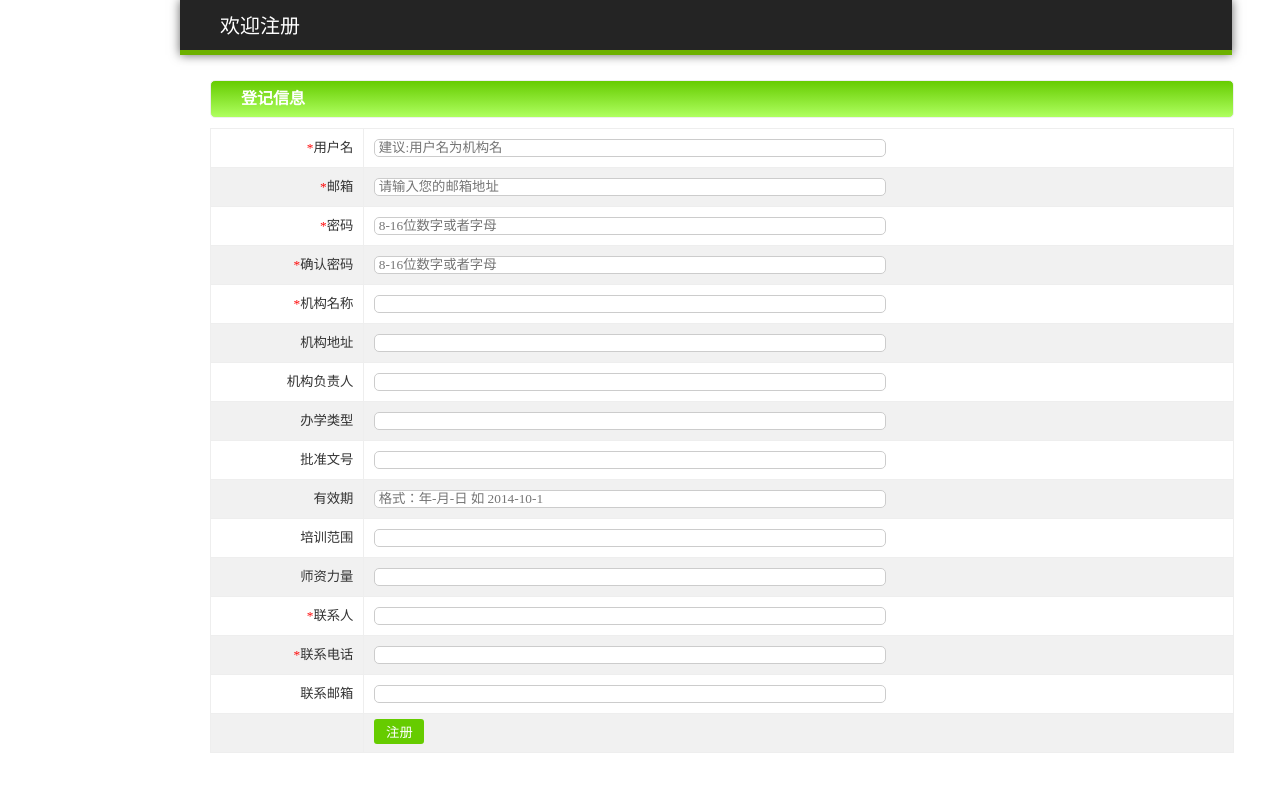
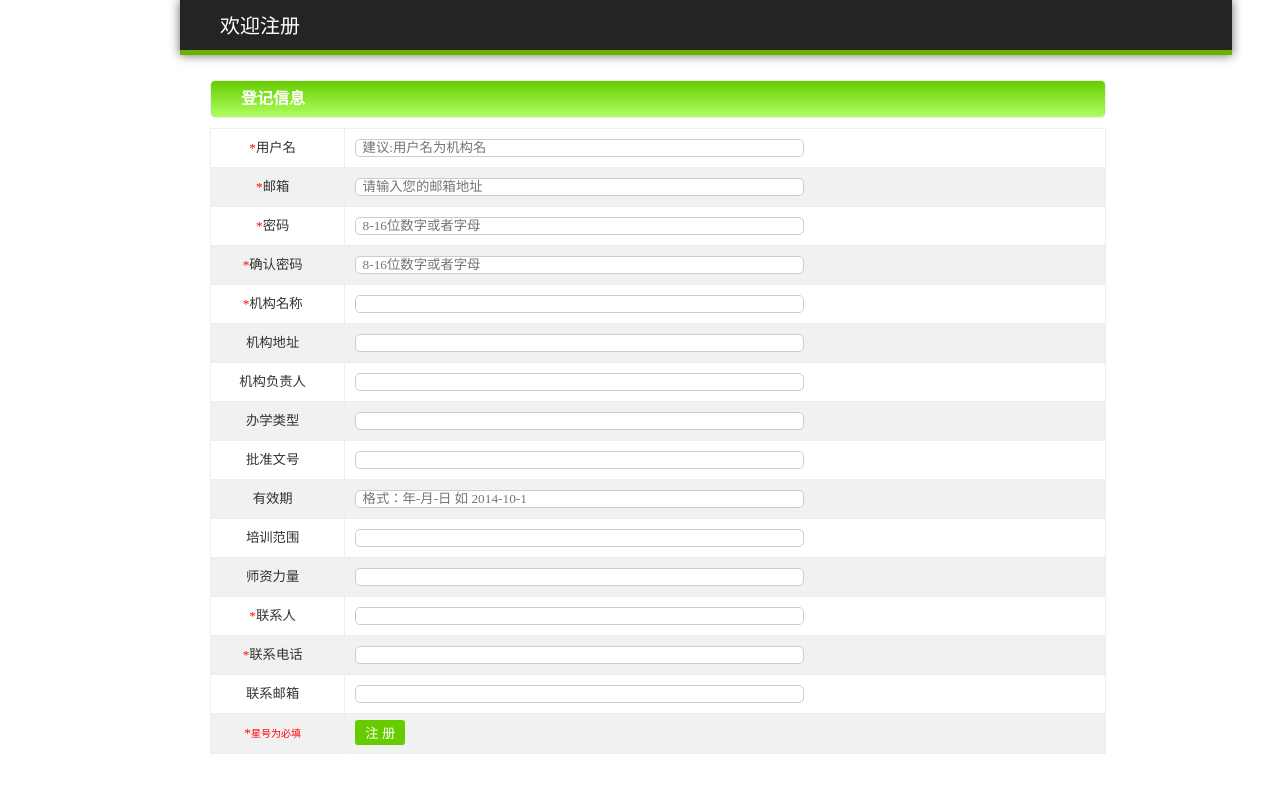
Before and after one commit to Meizhuo/MZ-Server, a PHP site: page /DbName/Application/Admin/View/Institution/signIn.html in a window 1280 px wide. Run offline with PHP 8.4, Linux system fonts and the light colour scheme.

Commit message:
design the institution page

```diff
--- a/Application/Admin/View/Institution/signIn.html
+++ b/Application/Admin/View/Institution/signIn.html
@@ -16,7 +16,7 @@
     </div>
 
     <!--下面只是说明与程序代码无关-->
-    <div id="include" style="width: 80%; height: auto; display: block; margin: 0 auto; font-size: 10pt; line-height: 150%;">
+    <div id="include" style="width: 70%; height: auto; display: block; font-size: 10pt; line-height: 150%;">
         <div class="ht">
             <h1>登记信息</h1>
         </div>
@@ -24,7 +24,7 @@
             <table style="width: 100%; border: 0">
                 <tr>
                     <td width="15%">
-                        <div align="right">
+                        <div class="mz-text-center">
                             <span>*</span>用户名
                         </div>
                     </td>
@@ -35,7 +35,7 @@
 
                 <tr>
                     <td>
-                        <div align="right">
+                        <div class="mz-text-center">
                             <span>*</span>邮箱
                         </div>
                     </td>
@@ -45,7 +45,7 @@
                 </tr>
                 <tr>
                     <td>
-                        <div align="right">
+                        <div class="mz-text-center">
                             <span>*</span>密码
                         </div>
                     </td>
@@ -56,7 +56,7 @@
                 </tr>
                 <tr>
                     <td>
-                        <div align="right">
+                        <div class="mz-text-center">
                             <span>*</span>确认密码
                         </div>
                     </td>
@@ -67,7 +67,7 @@
                 </tr>
                 <tr>
                     <td>
-                        <div align="right">
+                        <div class="mz-text-center">
                             <span>*</span>机构名称</div>
                     </td>
                     <td>
@@ -76,7 +76,7 @@
                 </tr>
                 <tr>
                     <td>
-                        <div align="right">机构地址</div>
+                        <div class="mz-text-center">机构地址</div>
                     </td>
                     <td>
                         <input id="text-address" type="text" class="inp" style="height: 100%; width: 60%;" value="">
@@ -84,7 +84,7 @@
                 </tr>
                 <tr>
                     <td>
-                        <div align="right">机构负责人</div>
+                        <div class="mz-text-center">机构负责人</div>
                     </td>
                     <td>
                         <input id="text-manager" type="text" class="inp" style="height: 100%; width: 60%;" value="">
@@ -92,7 +92,7 @@
                 </tr>
                 <tr>
                     <td>
-                        <div align="right">办学类型</div>
+                        <div class="mz-text-center">办学类型</div>
                     </td>
                     <td>
                         <input id="text-type" type="text" class="inp" style="height: 100%; width: 60%;" value="">
@@ -100,7 +100,7 @@
                 </tr>
                 <tr>
                     <td>
-                        <div align="right">批准文号</div>
+                        <div class="mz-text-center">批准文号</div>
                     </td>
                     <td>
                         <input id="text-approval_number" type="text" class="inp" style="height: 100%; width: 60%;" value="">
@@ -108,7 +108,7 @@
                 </tr>
                 <tr>
                     <td>
-                        <div align="right">有效期</div>
+                        <div class="mz-text-center">有效期</div>
                     </td>
                     <td>
                         <input id="text-validity_date" type="text" class="inp" style="height: 100%; width: 60%;" value="" placeholder=" 格式：年-月-日 如 2014-10-1">
@@ -116,7 +116,7 @@
                 </tr>
                 <tr>
                     <td>
-                        <div align="right">培训范围</div>
+                        <div class="mz-text-center">培训范围</div>
                     </td>
                     <td>
                         <input id="text-training_scope" type="text" class="inp" style="height: 100%; width: 60%;" value="">
@@ -125,7 +125,7 @@
 
                 <tr>
                     <td>
-                        <div align="right">师资力量</div>
+                        <div class="mz-text-center">师资力量</div>
                     </td>
                     <td>
                         <input id="text-teacher_resource" type="text" class="inp" style="height: 100%; width: 60%;" value="">
@@ -133,7 +133,7 @@
                 </tr>
                 <tr>
                     <td>
-                        <div align="right">
+                        <div class="mz-text-center">
                             <span>*</span>联系人</div>
                     </td>
                     <td>
@@ -142,7 +142,7 @@
                 </tr>
                 <tr>
                     <td>
-                        <div align="right">
+                        <div class="mz-text-center">
                             <span>*</span>联系电话</div>
                     </td>
                     <td>
@@ -151,16 +151,19 @@
                 </tr>
                 <tr>
                     <td>
-                        <div align="right">联系邮箱</div>
+                        <div class="mz-text-center">联系邮箱</div>
                     </td>
                     <td>
                         <input id="text-contact_email" type="text" class="inp" style="height: 100%; width: 60%;" value="">
                     </td>
                 </tr>
                 <tr>
-                    <td></td>
                     <td>
-                        <input id="btn-submit" type="submit" class="submit" value="注册">
+                         <div class="mz-text-center">
+                            <span>*</span><span style="font-size: 10px;">星号为必填<span></div>
+                    </td>
+                    <td>
+                        <input id="btn-submit" type="submit" class="submit" value="注 册">
                     </td>
                 </tr>
             </table>
--- a/Public/css/ins_wd.css
+++ b/Public/css/ins_wd.css
@@ -40,6 +40,7 @@ table td, table th {
 .inp {
     border: 1px solid #ccc;
     border-radius: 5px;
+    padding-left: 3px;
 }
 #cat_wr td span{
     color: red;
--- a/Public/css/zw_a.css
+++ b/Public/css/zw_a.css
@@ -288,3 +288,7 @@ td {
     padding-bottom: 4px;
     padding-top: 4px;
 }
+
+.mz-text-center{
+    text-align: center;
+}
```
Also changed, not shown: Application/Admin/View/Institution/postCourse.html (+69 -34 lines), Application/Admin/View/Institution/updateInfo.html (+68 -18 lines).
